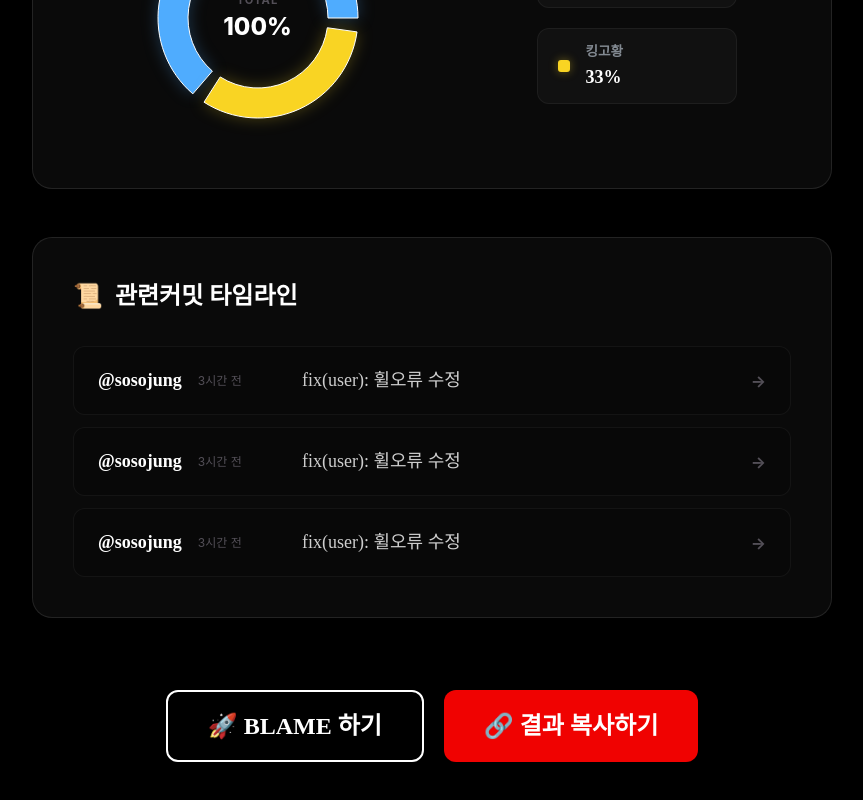
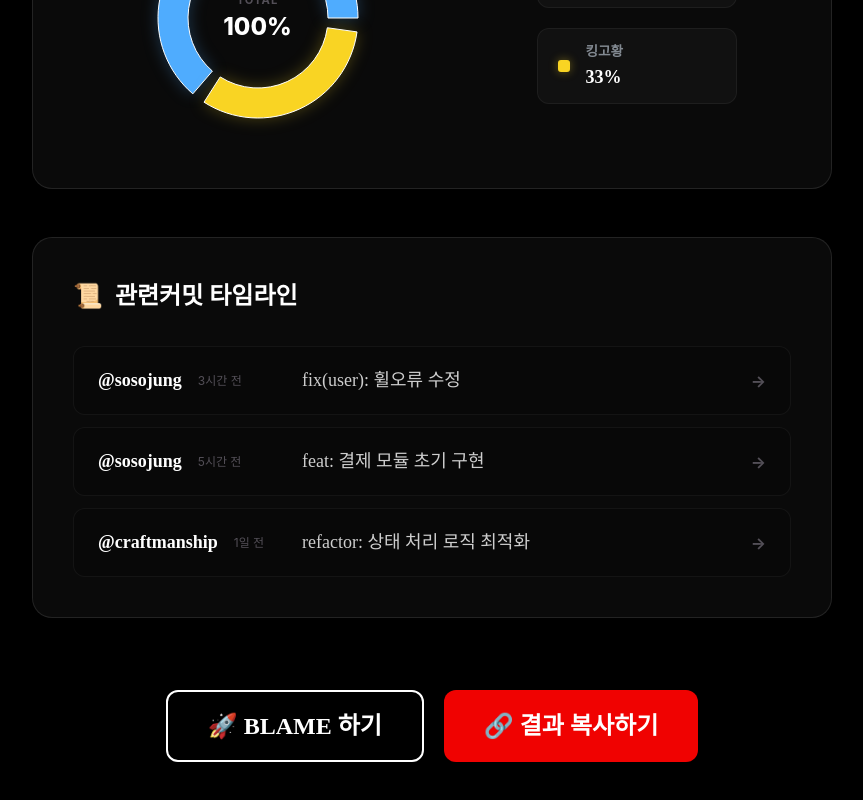
Before and after one commit to LEGACY-DEVCOOP/gitBlame, a Next.js app: page /court/summary in a window 1280 px wide. Shown: the part 1740-2540 px from the top of the page, without its empty margins (208-1071 px from the left). Built offline with nearby package versions, Linux system fonts and the light colour scheme; a web font is replaced by a local one.

Commit message:
chore: 목데이터 다양하게 변경

```diff
--- a/src/app/(app)/court/summary/page.tsx
+++ b/src/app/(app)/court/summary/page.tsx
@@ -46,13 +46,13 @@ const MOCK_DATA = {
     },
     {
       author: 'sosojung',
-      message: 'fix(user): 휠오류 수정',
-      timestamp: '3시간 전',
+      message: 'feat: 결제 모듈 초기 구현',
+      timestamp: '5시간 전',
     },
     {
-      author: 'sosojung',
-      message: 'fix(user): 휠오류 수정',
-      timestamp: '3시간 전',
+      author: 'craftmanship',
+      message: 'refactor: 상태 처리 로직 최적화',
+      timestamp: '1일 전',
     },
   ],
 };
```
